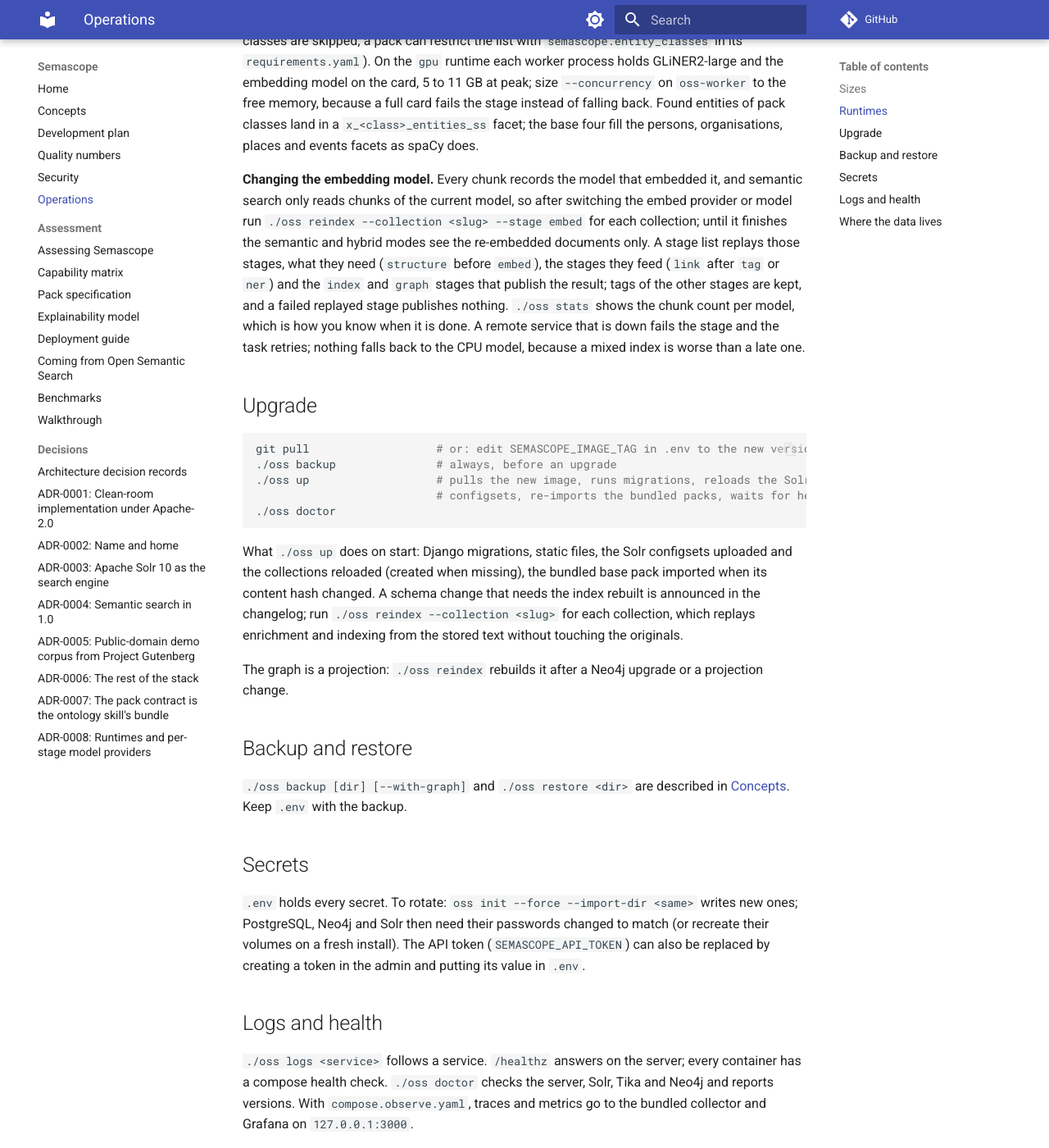
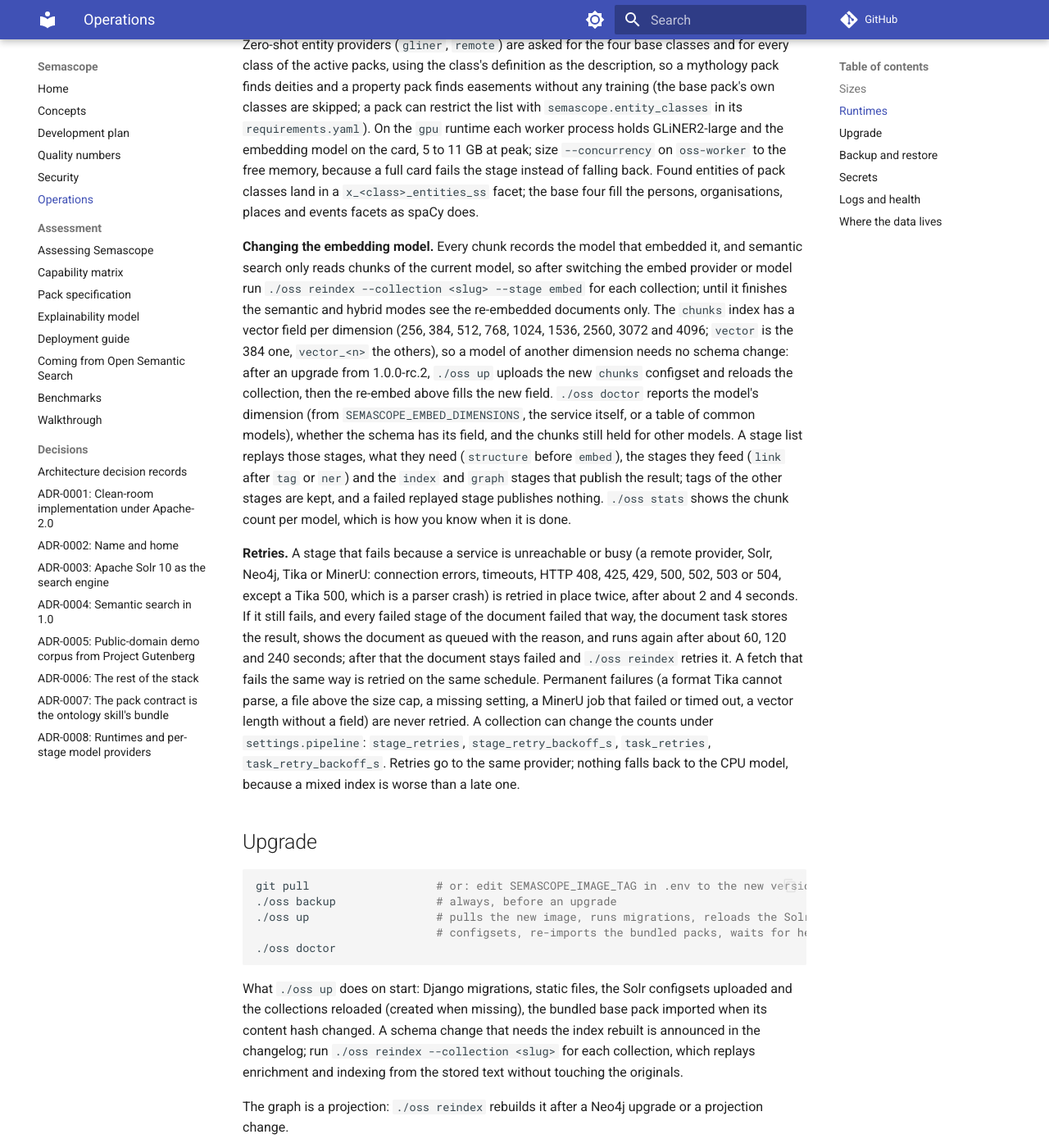
Before and after one commit to rdb420/semascope, an MkDocs documentation site: the page built from docs/operations.md, in a window 1280 px wide and 1400 px high, scrolled down 1424 px. Shown: the whole window at 82% size. Built offline with MkDocs 1.6.1 and Material for MkDocs 9.7.7, drawn with Linux system fonts in a browser that asks for light colours; comment, search, counter and statistics services are not loaded; some of the changed text lies outside the part shown.

Commit message:
Docs: describe the fixes; update the assessment rows and gaps
concepts.md: append-only proposal log, pack precedence, scoped draft
labels, MinerU routing, what the telemetry exports, and the s3 and rdf
connectors. operations.md: exactly what is retried and when, the vector
field per dimension and the re-embed after a change of dimension, what
the bundled collector does with traces and metrics, and the doctor's new
check. capabilities.md, explainability.md and pack-spec.md: the rows and
gap items for the fixed defects. CHANGELOG: an Unreleased entry with
upgrade notes.

Agent: claude-code
Co-Authored-By: Claude Opus 5.5 <noreply@anthropic.com>

```diff
--- a/docs/operations.md
+++ b/docs/operations.md
@@ -21,7 +21,7 @@ restarting the workers.
 |---|---|---|---|---|
 | `cpu` (default) | `fastembed`, bge-small in the image | `spacy` | `tika` with Tesseract | nothing |
 | `gpu` | `fastembed` on ONNX Runtime CUDA | `gliner` (GLiNER2 zero-shot, in process) | `tika` | an NVIDIA card, driver and container toolkit; `./oss up` adds `compose.gpu.yaml`, which runs the worker from the `-gpu` image (about 15 GB, amd64) |
-| `remote` | `sidecar` or `openai` service | `remote` entity service | `mineru` parse server (PDF, Office, images; Tika keeps the rest) | the service URLs and, usually, a token |
+| `remote` | `sidecar` or `openai` service | `remote` entity service | `mineru` parse server (PDF, Word, PowerPoint and Excel in OOXML, raster images; Tika keeps the rest, legacy `.doc`, `.ppt` and `.xls` included) | the service URLs and, usually, a token |
 
 The remote contracts are small and any service can implement them:
 
@@ -57,13 +57,36 @@ embedded it, and semantic search only reads chunks of the current model,
 so after switching the embed provider or model run
 `./oss reindex --collection <slug> --stage embed` for each collection; until
 it finishes the semantic and hybrid modes see the re-embedded documents
-only. A stage list replays those stages, what they need (`structure` before
+only. The `chunks` index has a vector field per dimension (256, 384, 512,
+768, 1024, 1536, 2560, 3072 and 4096; `vector` is the 384 one, `vector_<n>`
+the others), so a model of another dimension needs no schema change: after
+an upgrade from 1.0.0-rc.2, `./oss up` uploads the new `chunks` configset
+and reloads the collection, then the re-embed above fills the new field.
+`./oss doctor` reports the model's dimension (from
+`SEMASCOPE_EMBED_DIMENSIONS`, the service itself, or a table of common
+models), whether the schema has its field, and the chunks still held for
+other models. A stage list replays those stages, what they need (`structure` before
 `embed`), the stages they feed (`link` after `tag` or `ner`) and the `index`
 and `graph` stages that publish the result; tags of the other stages are
 kept, and a failed replayed stage publishes nothing. `./oss stats` shows the chunk count per model, which is how you know
-when it is done. A remote service that is down fails the stage and the task
-retries; nothing falls back to the CPU model, because a mixed index is worse
-than a late one.
+when it is done.
+
+**Retries.** A stage that fails because a service is unreachable or busy
+(a remote provider, Solr, Neo4j, Tika or MinerU: connection errors,
+timeouts, HTTP 408, 425, 429, 500, 502, 503 or 504, except a Tika 500,
+which is a parser crash) is retried in place twice, after about 2 and 4
+seconds. If it still fails, and every failed stage of the document failed
+that way, the document task stores the result, shows the document as
+queued with the reason, and runs again after about 60, 120 and 240
+seconds; after that the document stays failed and `./oss reindex` retries
+it. A fetch that fails the same way is retried on the same schedule.
+Permanent failures (a format Tika cannot parse, a file above the size cap,
+a missing setting, a MinerU job that failed or timed out, a vector length
+without a field) are never retried. A collection can change the counts
+under `settings.pipeline`: `stage_retries`, `stage_retry_backoff_s`,
+`task_retries`, `task_retry_backoff_s`. Retries go to the same provider;
+nothing falls back to the CPU model, because a mixed index is worse than
+a late one.
 
 ## Upgrade
 
@@ -102,9 +125,13 @@ admin and putting its value in `.env`.
 
 `./oss logs <service>` follows a service. `/healthz` answers on the server;
 every container has a compose health check. `./oss doctor` checks the
-server, Solr, Tika and Neo4j and reports versions. With
-`compose.observe.yaml`, traces and metrics go to the bundled collector and
-Grafana on `127.0.0.1:3000`.
+server, Solr, Tika and Neo4j, the configured remote services and the fit
+of the embedding model to the `chunks` schema. With `compose.observe.yaml`,
+the server, workers and beat send traces and metrics over OTLP to the
+bundled collector: it logs the traces (no trace store is bundled) and
+passes the metrics to Prometheus, which Grafana on `127.0.0.1:3000`
+reads. Point `OTEL_EXPORTER_OTLP_ENDPOINT` at your own collector to keep
+traces.
 
 ## Where the data lives
 
```
Also changed, not shown: CHANGELOG.md (+56 -0 lines), docs/assess/capabilities.md (+5 -5 lines), docs/assess/explainability.md (+16 -13 lines), docs/assess/pack-spec.md (+14 -7 lines), docs/concepts.md (+28 -6 lines).
